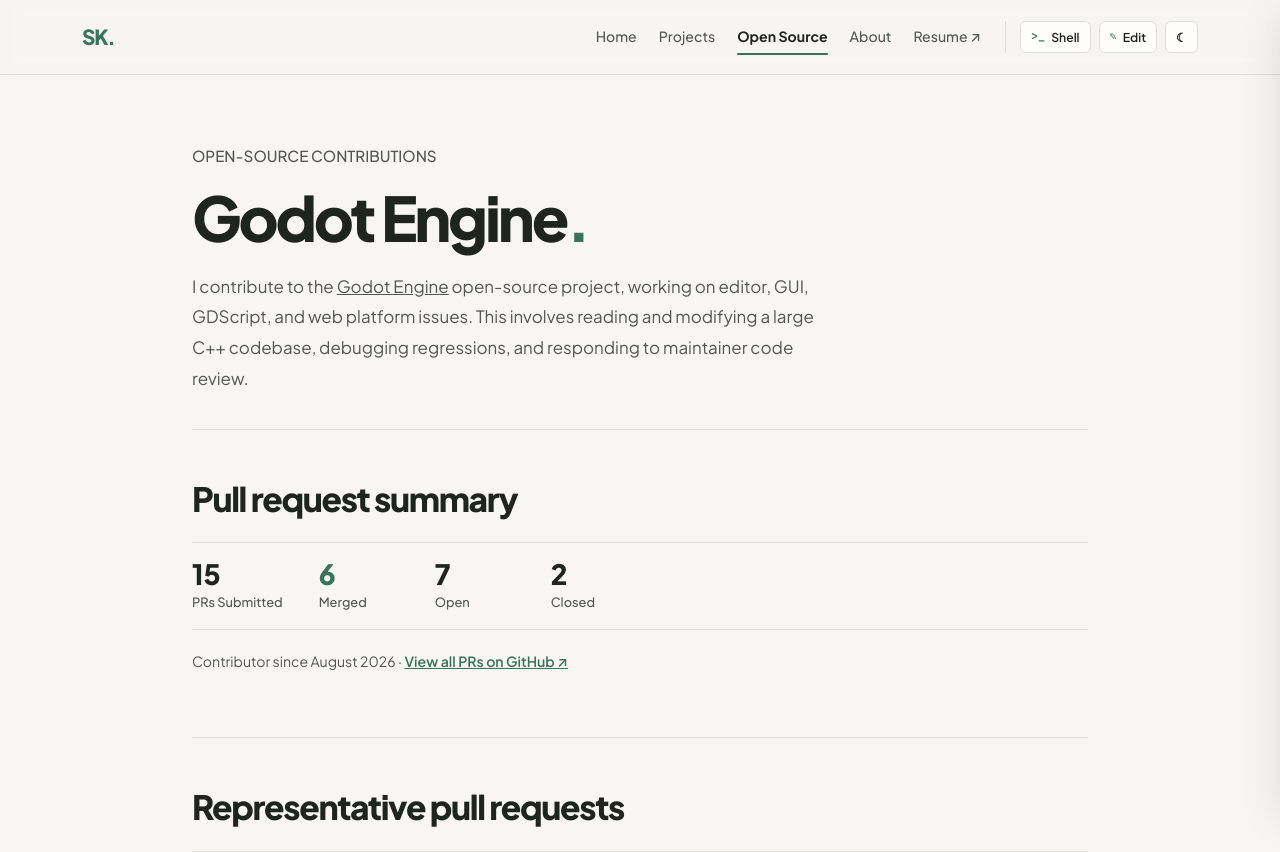
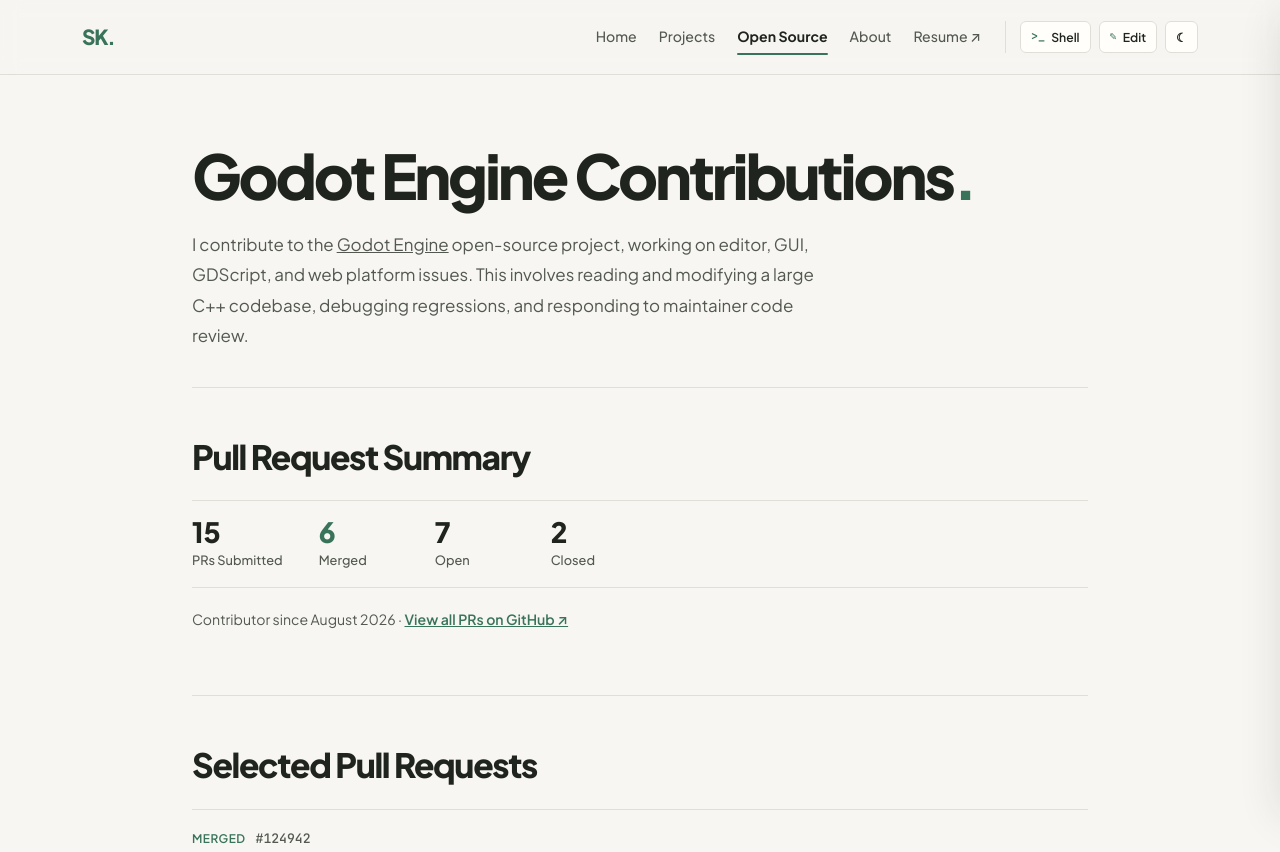
Before and after one commit to shiva-kar/shiva-kar.github.io, a plain HTML site: page opensource.html in a window 1280 px wide. Shown: the top 852 px of the page. Drawn offline with nearby package versions, Linux system fonts and the light colour scheme.

Commit message:
feat(opensource): de-slopify open source contribution headers and PR layout

```diff
--- a/opensource.html
+++ b/opensource.html
@@ -63,16 +63,14 @@
 
     <main class="container page-content inner-page">
         <section class="page-intro">
-            <p class="eyebrow">OPEN-SOURCE CONTRIBUTIONS</p>
-            <h1>Godot Engine<span class="accent-text">.</span></h1>
+            <h1>Godot Engine Contributions<span class="accent-text">.</span></h1>
             <p class="intro">I contribute to the <a href="https://github.com/godotengine/godot" target="_blank" rel="noopener noreferrer">Godot Engine</a> open-source project, working on editor, GUI, GDScript, and web platform issues. This involves reading and modifying a large C++ codebase, debugging regressions, and responding to maintainer code review.</p>
         </section>
 
         <!-- Contribution Stats -->
         <section class="section-block" aria-labelledby="oss-stats-title">
             <div class="section-heading">
-                <p class="section-kicker">CONTRIBUTION STATISTICS</p>
-                <h2 id="oss-stats-title">Pull request summary</h2>
+                <h2 id="oss-stats-title">Pull Request Summary</h2>
             </div>
             <div class="oss-stats-bar oss-stats-bar-large">
                 <div class="oss-stat">
@@ -101,8 +99,7 @@
         <!-- Selected Contributions -->
         <section class="section-block" aria-labelledby="selected-prs-title">
             <div class="section-heading">
-                <p class="section-kicker">SELECTED CONTRIBUTIONS</p>
-                <h2 id="selected-prs-title">Representative pull requests</h2>
+                <h2 id="selected-prs-title">Selected Pull Requests</h2>
             </div>
 
             <div class="pr-list">
@@ -174,7 +171,6 @@
         <!-- Why This Matters -->
         <section class="section-block" aria-labelledby="oss-why-title">
             <div class="section-heading">
-                <p class="section-kicker">WHY THIS MATTERS</p>
                 <h2 id="oss-why-title">Working in an existing codebase</h2>
             </div>
             <div class="about-copy">
```
